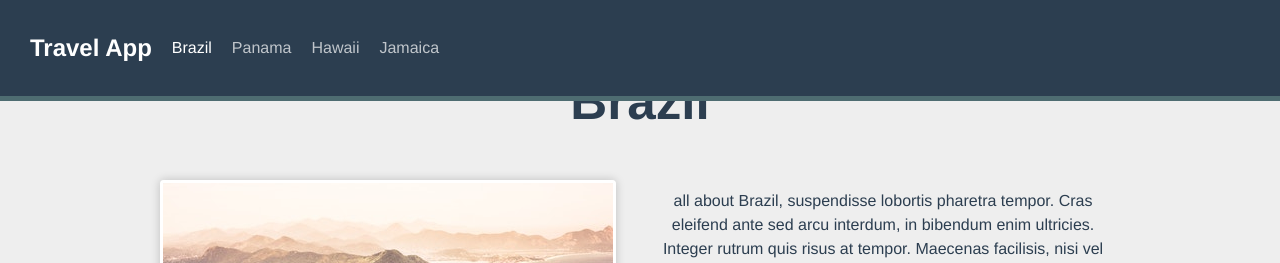
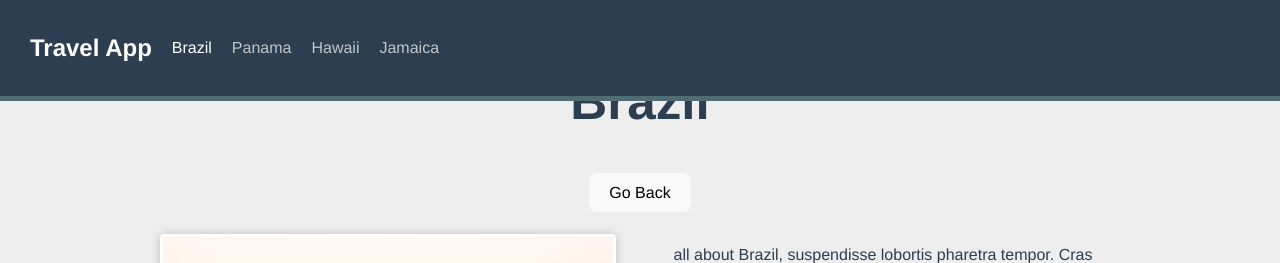
Before and after one commit to analyst15/TravelApp, a Vue app: page /destination/1/brazil in a window 1280 px wide. Shown: the top 263 px of the page. Built offline with nearby package versions, Linux system fonts and the light colour scheme.

Commit message:
Back Button

```diff
--- /dev/null
+++ b/src/components/GoBack.vue
@@ -0,0 +1,5 @@
+<template>
+    <span class="go-back">
+        <button @click = "$router.back()">Go Back</button>
+    </span>
+</template>
--- a/src/views/DestinationShow.vue
+++ b/src/views/DestinationShow.vue
@@ -1,6 +1,7 @@
 <template>
     <section v-if="destination" class="destination">
       <h1>{{destination.name}}</h1>
+      <GoBack />
       <div class="destination-details">
         <img :src="`/images/${destination.image}`" :alt="destination.name">
         <p>{{destination.description}}</p>
@@ -27,8 +28,9 @@
   <script>
   import sourceData from '@/data.json'
   import ExperienceCard from '@/components/ExperienceCard.vue';
+  import GoBack from '@/components/GoBack.vue';
   export default {
-    components: {ExperienceCard},
+    components: {ExperienceCard, GoBack},
     props: {
       id: {type: Number, required: true}
     },
```
